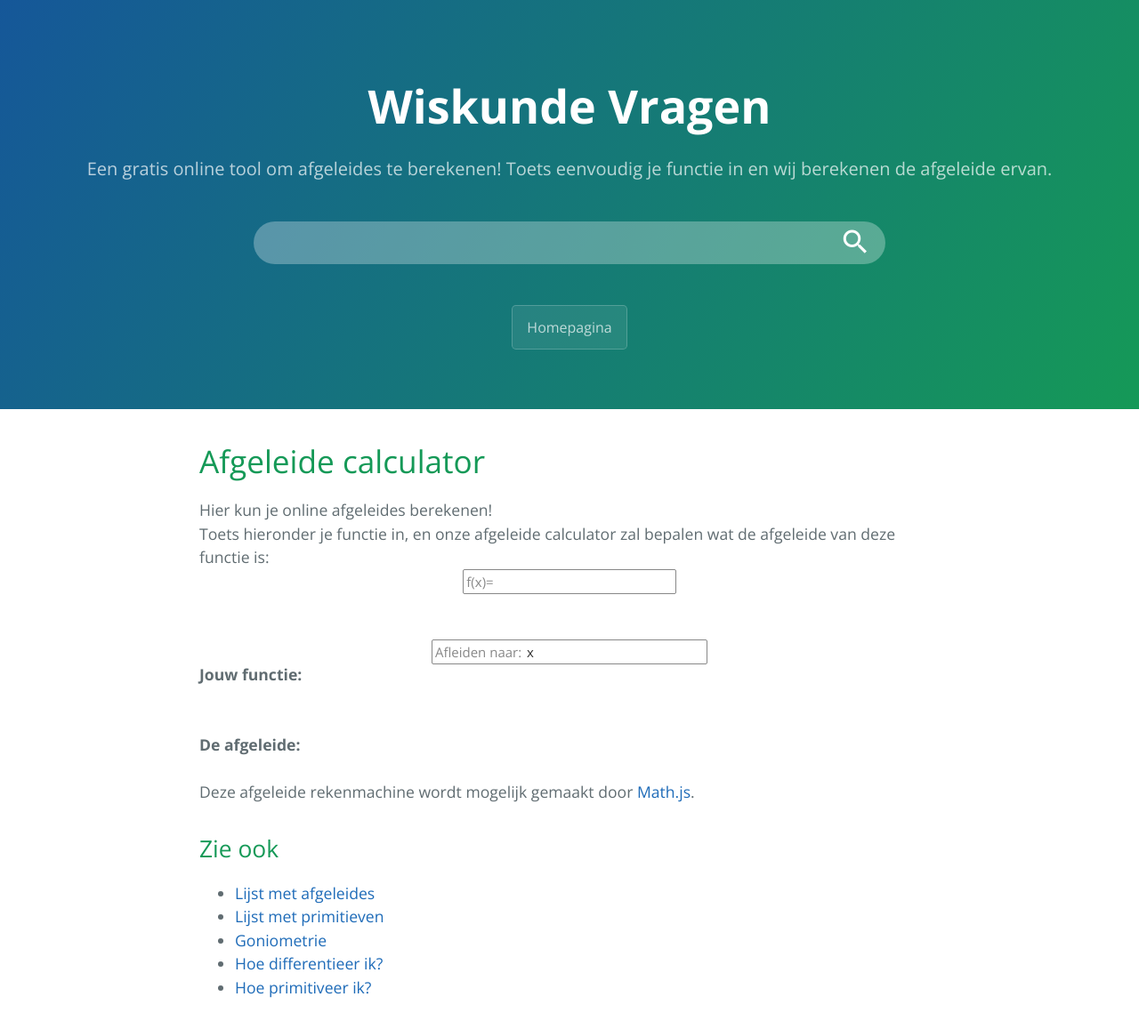
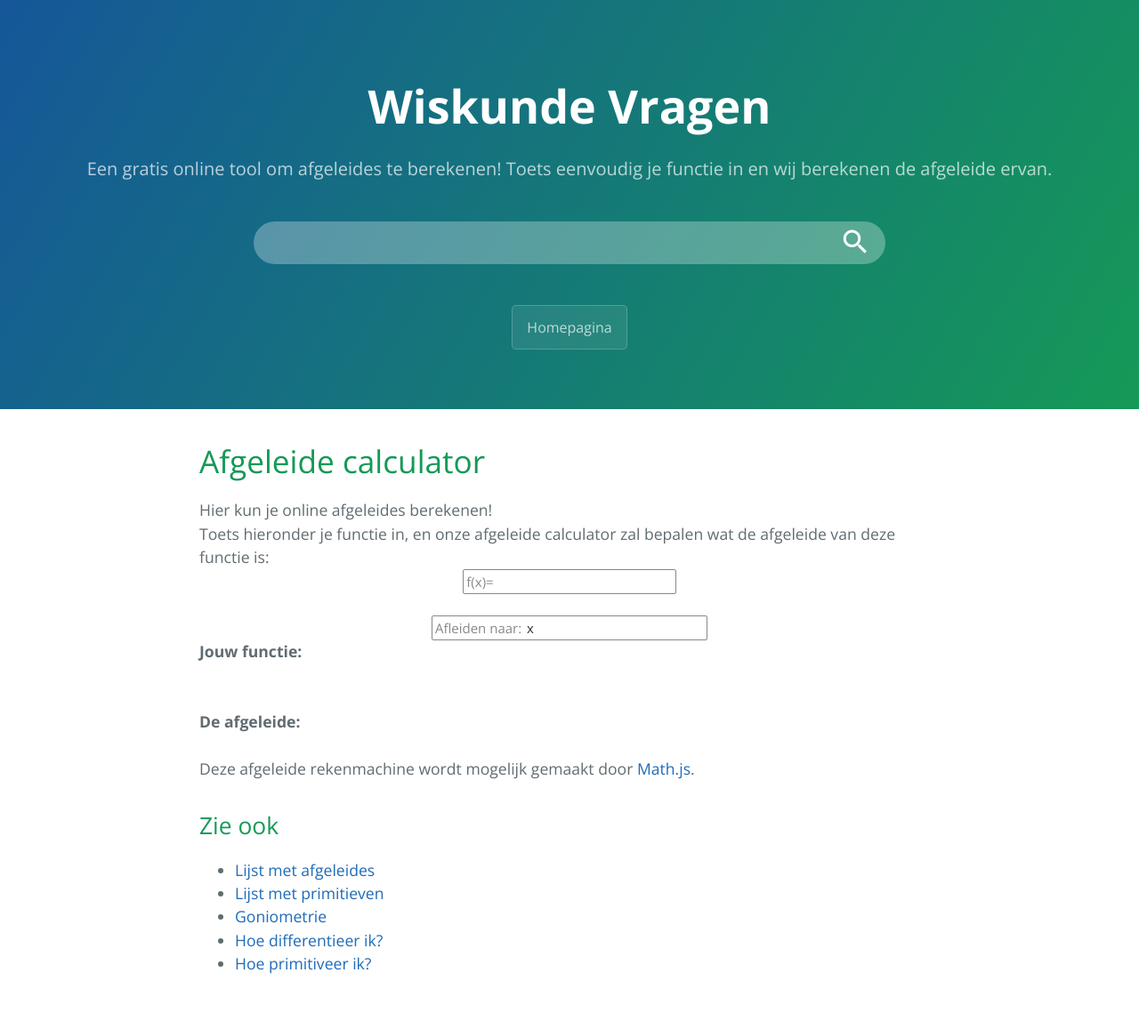
Before and after one commit to wiskundevragen/wiskundevragen.github.io, a Jekyll site: the page built from afgeleides/afgeleide-calculator.html, in a window 1280 px wide. Shown: the whole page at 89% size. Built offline with Jekyll 4.4.1, drawn with Linux system fonts in a browser that asks for light colours; after the commit the page ends 1131 px from its top, so only the background shows below that.

Commit message:
better layout

```diff
--- a/afgeleides/afgeleide-calculator.html
+++ b/afgeleides/afgeleide-calculator.html
@@ -9,7 +9,7 @@ de afgeleide van deze functie is:
 <center>
 	<span class="textbox">
 		f(x)=<input id='src-functie' autocapitalize="none" /><br>
-	</span><br><br>
+	</span><br>
 	<span class="textbox">
 		Afleiden naar: <input id='afleiden-naar' autocapitalize="none" value='x' /><br>
 	</span>
```
